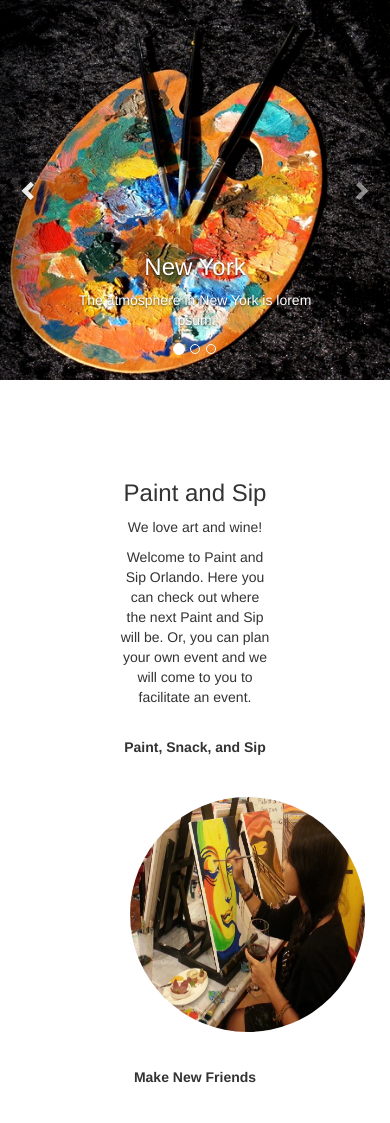
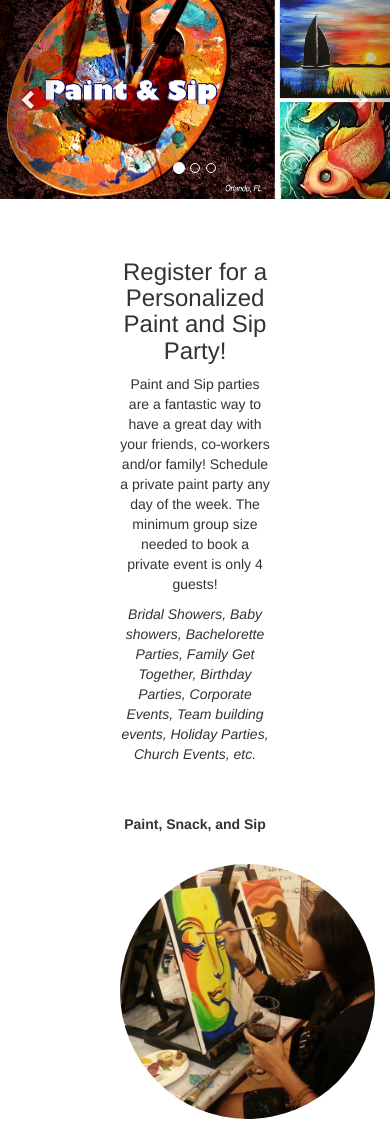
Before and after one commit to mmorgan23/paintandsip, a PHP site: page / in a window 390 px wide. Shown: the top 1123 px of the page. Run offline with PHP 8.4, Linux system fonts and the light colour scheme; grey boxes are pictures that could not be loaded.

Commit message:
website complete

```diff
--- a/index.html
+++ b/index.html
@@ -1,7 +1,7 @@
 <!DOCTYPE html>
 <html lang="en">
 <head>
-  <title>Bootstrap Theme The Band</title>
+  <title>Paint and Sip Lake Nona</title>
   <meta charset="utf-8">
   <meta name="viewport" content="width=device-width, initial-scale=1">
   <link rel="stylesheet" href="https://maxcdn.bootstrapcdn.com/bootstrap/3.3.7/css/bootstrap.min.css">
@@ -25,26 +25,22 @@
   <!-- Wrapper for slides -->
   <div class="carousel-inner" role="listbox">
     <div class="item active">
-      <img src="artist-palette-1172306.jpg" alt="New York">
+      <img src="caro-image1.png" alt="New York">
       <div class="carousel-caption">
-        <h3>New York</h3>
-        <p>The atmosphere in New York is lorem ipsum.</p>
       </div>
     </div>
 
     <div class="item">
-      <img src="paintandsip.jpg" alt="Chicago">
+      <img src="caro-image2.png" alt="Chicago">
       <div class="carousel-caption">
-        <h3>Chicago</h3>
-        <p>Thank you, Chicago - A night we won't forget.</p>
+        <h3>Bring Your Work Home!</h3>
       </div>
     </div>
 
     <div class="item">
-      <img src="la.jpg" alt="Los Angeles">
+      <img src="caro-image3.png" alt="Los Angeles">
       <div class="carousel-caption">
-        <h3>LA</h3>
-        <p>Even though the traffic was a mess, we had the best time.</p>
+        <h3>Have Fun!</h3>
       </div>
     </div>
   </div>
@@ -60,10 +56,10 @@
   </a>
 </div>
 
-<div class= "container text-center">
-  <h3>Paint and Sip</h3>
-  <p>We love art and wine!</p>
-  <p>Welcome to Paint and Sip Orlando. Here you can check out where the next Paint and Sip will be. Or, you can plan your own event and we will come to you to facilitate an event.</p>
+<div class= "container text-center" id=textcontainer>
+  <h3>Register for a Personalized Paint and Sip Party!</h3>
+  <p>Paint and Sip parties are a fantastic way to have a great day with your friends, co-workers and/or family! Schedule a private paint party any day of the week. The minimum group size needed to book a private event is only 4 guests! <p><em>Bridal Showers, Baby showers, Bachelorette Parties, Family Get Together, Birthday Parties, Corporate Events, Team building events, Holiday Parties, Church Events, etc.</em></p>
+<br>
 <br>
 
 <div class="row">
@@ -73,51 +69,85 @@
       <img src="paintandsip1.jpg" alt="Paint and sip image1" class="img-circle person"></a>
 
       <div id="demo" class="collapse">
-      <p>Join us for an evening of painting and sipping.</p>
-      <p>Ticket purchase comes with supplies, tasty high-end snacks, as well as alcoholic beverages and non-alcoholic beverages.
+      <p>Private events come with supplies, tasty hors d'oeuvres, as well as alcoholic beverages and/or non-alcoholic beverages.
       </p>
 
     </div>
     </div>
 
     <div class="col-sm-4">
-      <p><strong>Make New Friends</strong></p><br>
+      <p><strong>Discover Your Inner Artist</strong></p><br>
        <a href="#demo2" data-toggle="collapse">
       <img src="paintandsip2.jpg" alt="Paint and sip image2" class="img-circle person"></a>
 
  	 <div id="demo2" class="collapse">
-      <p>Meet people from different walks of life.</p>
-      <p>Sometimes it is nice to take a break and meet new people.
-      </p>
+      <p>Create a beautiful piece of artwork with guided direction from a professional artist.</p>
 
     </div>
     </div>
 
     <div class="col-sm-4">
-      <p><strong>Create A Work of Art</strong></p><br>
+      <p><strong>Bring Your Work Home!</strong></p><br>
        <a href="#demo3" data-toggle="collapse">
          <img src="paintandsip3.jpg" alt="Paint and sip image2" class="img-circle person"></a>
        <div id="demo3" class="collapse">
-      <p>Join us for an evening of painting and sipping.</p>
-      <p>Ticket purchase comes with supplies, tasty high-end snacks, as well as alcoholic beverages and non-alcoholic beverages.
-      </p>
+      <p>After the event, you can take your beautiful artword home and hang it to had to your home decor.</p>
 
     </div>
     </div>
   </div>
 
+  <!-- Form Starts Here -->
+<br>
+<br>
+<br>
 
+<div class="bg-1">
+  <div class="container" id="en">
+    <ul class="list-group" id=eng>
+    <h3>RESERVE YOUR DATE(S)</h3>
+    <p class="text-center">Fill out the form below, and we will get back to you within 24 hours.<br> Please put your direct contact phone number if you are with a company or organization.</p>
 
+    <br>
+     <br>
+      <li class="list-group-item">Your Name</li>
+      <li class="list-group-item">Location where you would like to have the event</li>
+      <li class="list-group-item">What dates are you looking to have the event?</li>
+      <li class="list-group-item">Contact Phone Number</li>
 
+    </ul>
 
-  <!-- Form Starts Here -->
+</div>
+</div>
 
+<br>
+<br>
+<!--
+<style>
+#googleMap {
+    width: 100%; /* Span the entire width of the screen */
+    height: 400px; /* Set the height to 400 pixels */
 
-<form action="mailto:mmorganwhiz@gmail.com" method="POST" enctype="text/plain" name="EmailTestForm">
-Your name:<br>
-<input type="text" size="20" name="Visitor/Name"><br>
-<input type="submit" value="Email this form">
-</form>
+}
+</style>
+
+<! Add Google Maps -->
+<!-- <div id="googleMap"></div>
+<script>
+function myMap() {
+var myCenter = new google.maps.LatLng(28.5383, 81.3792);
+var mapProp = {center:myCenter, zoom:12, scrollwheel:false, draggable:false, mapTypeId:google.maps.MapTypeId.ROADMAP};
+var map = new google.maps.Map(document.getElementById("googleMap"),mapProp);
+var marker = new google.maps.Marker({position:myCenter});
+marker.setMap(map);
+}
+</script>
+<script src="https://maps.googleapis.com/maps/api/js?key=AIzaSyAro81c_1qd_ISGysEUJWLdCeTrywmTWuE&callback=myMap"></script> -->
+
+<footer class="text-center">
+  <p>Paint and Sip Orlando.  All rights reserved. 2017.</p>
+</footer>
+
 
 </div>
 </body>
--- a/style.css
+++ b/style.css
@@ -4,7 +4,7 @@
 }
 
 .person {
-	 border: 10px solid transparent;
+	 border: 10px #fff;
     margin-bottom: 25px;
     width: 80%;
     height: 80%;
@@ -21,7 +21,22 @@
 	height: 255px;
 }
 
-/*.image2 {
+.carousel-inner img {
+    width: 100%; /* Set width to 100% */
+    margin: auto;
+}
+
+.carousel-caption h3 {
+    color: #fff !important;
+}
+
+@media (max-width: 600px) {
+    .carousel-caption {
+        display: none; /* Hide the carousel text when the screen is less than 600 pixels wide */
+    }
+}
+
+.image2 {
 	width: 255px;
 	height: 255px;
 }
@@ -29,4 +44,95 @@
 .image3 {
 	width: 255px;
 	height: 255px;
-}*/
+}
+
+#textcontainer {
+	margin-top: -40px;
+}
+
+.bg-1 {
+	background-image: url("blacke.png");
+	 margin: auto;
+    /*background: #2d2d30;*/
+    color: #bdbdbd;
+}
+
+.bg-1 h3 {
+	color: #fff;
+}
+
+.bg-1 p {
+	font-style: italic;
+}
+
+.list-group {
+	width: 700px;
+}
+
+#en {
+margin: auto;
+ }
+
+
+ @media screen and (max-width: 1199px) {
+	#en{
+		width: auto;
+	}
+	#eng{
+		width: auto;
+	}
+
+.bg-1 {
+	background: #2d2d30;;
+	 margin: auto;
+    color: #bdbdbd;
+}
+
+ }
+
+ @media screen and (max-width: 980px) {
+	#en{
+		width: auto;
+	}
+	#eng{
+		width: auto;
+	}
+
+.bg-1 {
+	background: #2d2d30;;
+	 margin: auto;
+    color: #bdbdbd;
+}
+
+ }
+
+ @media screen and (max-width: 768px) {
+	#en{
+		width: auto;
+	}
+	#eng{
+		width: auto;
+	}
+
+.bg-1 {
+	background: #2d2d30;;
+	 margin: auto;
+    color: #bdbdbd;
+	}
+ }
+
+ @media screen and (max-width: 640px) {
+	#en{
+		width: auto;
+	}
+	#eng{
+		width: auto;
+	}
+
+	.bg-1 {
+	background: #2d2d30;;
+	 margin: auto;
+    color: #bdbdbd;
+}
+
+ }
```
Also changed, not shown: Paint-and-sipimage.jpg (added), black-11b_grande.png (added), blacke.png (added), caro-image1.png (added), caro-image2.png (added), caro-image3.png (added), paintandsip1.jpg, 7 other files.
